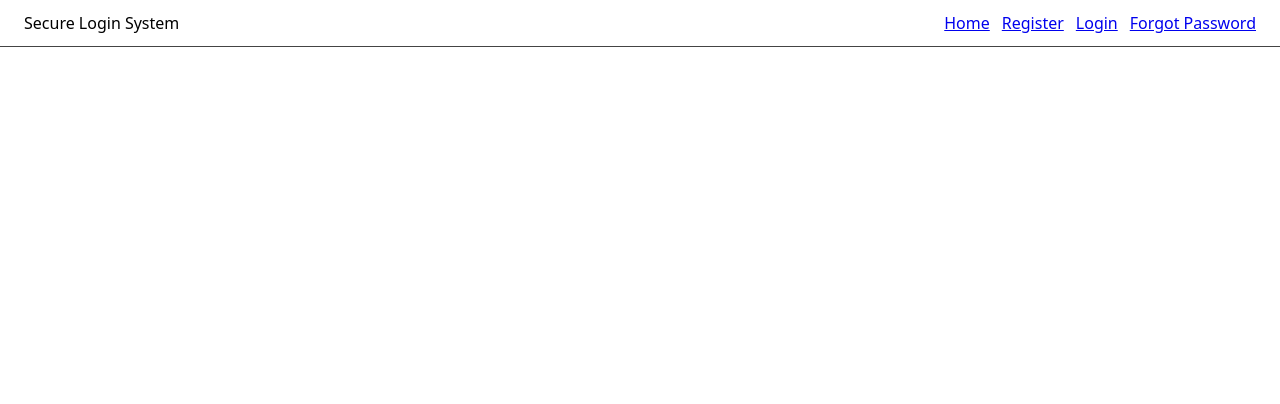
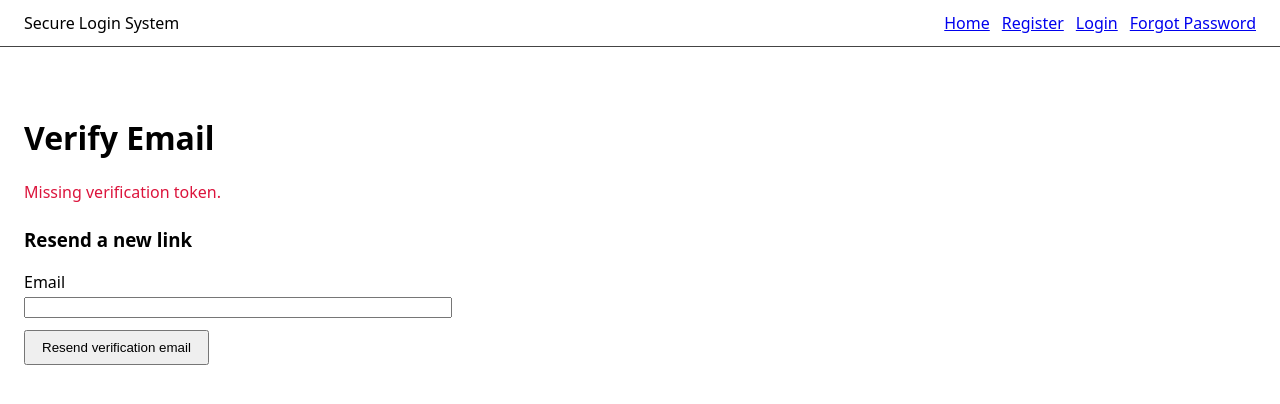
Before and after one commit to Drew-Bae/secure-login-system, a React (Create React App) app in the folder frontend/: page /verify-email in a window 1280 px wide. Shown: the top 404 px of the page. Built offline with nearby package versions, Linux system fonts and the light colour scheme; no server answers.

Commit message:
feat(ui): add email verification pages and resend handling

```diff
--- a/frontend/src/App.js
+++ b/frontend/src/App.js
@@ -17,6 +17,7 @@ import AdminUsers from "./pages/AdminUsers";
 import AdminUserDetail from "./pages/AdminUserDetail";
 import AdminAuditLog from "./pages/AdminAuditLog";
 import AdminBlockedIps from "./pages/AdminBlockedIps";
+import VerifyEmail from "./pages/VerifyEmail";
 
 export default function App() {
   return (
@@ -32,6 +33,7 @@ export default function App() {
           <Route path="/reset-password" element={<ResetPassword />} />
           <Route path="/mfa-verify" element={<MfaVerify />} />
           <Route path="/step-up/verify" element={<StepUpVerify />} />
+          <Route path="/verify-email" element={<VerifyEmail />} />
 
           {/* Authenticated routes */}
           <Route
--- a/frontend/src/App.jsx
+++ b/frontend/src/App.jsx
@@ -17,6 +17,7 @@ import AdminUsers from "./pages/AdminUsers";
 import AdminUserDetail from "./pages/AdminUserDetail";
 import AdminAuditLog from "./pages/AdminAuditLog";
 import AdminBlockedIps from "./pages/AdminBlockedIps";
+import VerifyEmail from "./pages/VerifyEmail";
 
 export default function App() {
   return (
@@ -32,6 +33,7 @@ export default function App() {
           <Route path="/reset-password" element={<ResetPassword />} />
           <Route path="/mfa-verify" element={<MfaVerify />} />
           <Route path="/step-up/verify" element={<StepUpVerify />} />
+          <Route path="/verify-email" element={<VerifyEmail />} />
 
           {/* Authenticated routes */}
           <Route
--- a/frontend/src/api/auth.js
+++ b/frontend/src/api/auth.js
@@ -221,3 +221,11 @@ export function fetchBlockedIps(params = {}) {
 export function adminUnblockIp(blockId) {
   return api.delete(`/admin/blocked-ips/${blockId}`);
 }
+
+export function resendEmailVerification(email) {
+  return api.post("/auth/resend-verification", { email });
+}
+
+export function verifyEmail(token) {
+  return api.get("/auth/verify-email", { params: { token } });
+}
--- a/frontend/src/pages/Login.jsx
+++ b/frontend/src/pages/Login.jsx
@@ -1,8 +1,7 @@
-import { useState } from "react";
+import { useState, useEffect } from "react";
 import { useNavigate, useLocation } from "react-router-dom";
 import { useAuth } from "../context/AuthContext";
-import { sendStepUpEmail } from "../api/auth";
-
+import { sendStepUpEmail, resendEmailVerification } from "../api/auth";
 
 export default function Login() {
   const navigate = useNavigate();
@@ -16,11 +15,46 @@ export default function Login() {
   const [loading, setLoading] = useState(false);
   const [showEnableMfaLink, setShowEnableMfaLink] = useState(false);
 
+  // Email verification UI
+  const [verifyRequired, setVerifyRequired] = useState(false);
+  const [verifyMsg, setVerifyMsg] = useState("");
+  const [resendLoading, setResendLoading] = useState(false);
+  const [resendMsg, setResendMsg] = useState("");
+
+  // If the user edits the email, clear verification/resend messages
+  useEffect(() => {
+    setVerifyRequired(false);
+    setVerifyMsg("");
+    setResendMsg("");
+  }, [email]);
+
+  async function handleResendVerification() {
+    if (!email) return;
+
+    setResendLoading(true);
+    setResendMsg("");
+
+    try {
+      const res = await resendEmailVerification(email);
+      setResendMsg(res.data?.message || "Verification email sent.");
+    } catch (err) {
+      setResendMsg(err.response?.data?.message || "Could not resend verification email.");
+    } finally {
+      setResendLoading(false);
+    }
+  }
+
   async function handleLogin(e) {
     e.preventDefault();
+
     setLoading(true);
     setStatus(null);
     setShowEnableMfaLink(false);
+
+    // Clear any previous verify-required UI for a fresh attempt
+    setVerifyRequired(false);
+    setVerifyMsg("");
+    setResendMsg("");
 
     try {
       const res = await login({ email, password });
@@ -73,6 +107,14 @@ export default function Login() {
       const code = err.response?.status;
       const data = err.response?.data;
 
+      // ✅ Email verification required
+      if (code === 403 && data?.actionRequired === "VERIFY_EMAIL") {
+        setVerifyRequired(true);
+        setVerifyMsg(data?.message || "Please verify your email to continue.");
+        setStatus({ type: "error", message: data?.message || "Please verify your email to continue." });
+        return;
+      }
+
       // Risk-based block when MFA is not enabled
       if (code === 403 && data?.actionRequired === "ENABLE_MFA") {
         setStatus({ type: "error", message: `${data.message} (Risk: ${data.riskScore})` });
@@ -80,7 +122,7 @@ export default function Login() {
         return;
       }
 
-      const message = err.response?.data?.message || "Login failed. Check your credentials.";
+      const message = data?.message || "Login failed. Check your credentials.";
       setStatus({ type: "error", message });
     } finally {
       setLoading(false);
@@ -136,6 +178,24 @@ export default function Login() {
           )}
         </>
       )}
+
+      {/* ✅ VERIFY EMAIL PANEL */}
+      {verifyRequired && (
+        <div style={{ marginTop: 16, maxWidth: 420 }}>
+          <p style={{ color: "crimson" }}>{verifyMsg}</p>
+
+          <button
+            type="button"
+            onClick={handleResendVerification}
+            disabled={resendLoading || !email}
+            style={{ marginTop: 8, padding: "8px 12px" }}
+          >
+            {resendLoading ? "Sending..." : "Resend verification email"}
+          </button>
+
+          {resendMsg && <p style={{ marginTop: 8 }}>{resendMsg}</p>}
+        </div>
+      )}
     </div>
   );
 }
--- a/frontend/src/pages/Register.jsx
+++ b/frontend/src/pages/Register.jsx
@@ -1,11 +1,16 @@
 import { useState } from "react";
-import { registerUser } from "../api/auth";
+import { registerUser, resendEmailVerification } from "../api/auth";
 
 export default function Register() {
   const [email, setEmail] = useState("");
   const [password, setPassword] = useState("");
   const [status, setStatus] = useState(null);
   const [loading, setLoading] = useState(false);
+  const [showVerifyPrompt, setShowVerifyPrompt] = useState(false);
+  const [verifyMsg, setVerifyMsg] = useState("");
+  const [resendLoading, setResendLoading] = useState(false);
+  const [resendMsg, setResendMsg] = useState("");
+
 
   async function handleSubmit(e) {
     e.preventDefault();
@@ -15,14 +20,35 @@ export default function Register() {
     try {
       const res = await registerUser({ email, password });
       setStatus({ type: "success", message: res.data.message || "Registered" });
-      setEmail("");
       setPassword("");
+      setShowVerifyPrompt(true);
+      setVerifyMsg("Account created. Please verify your email before logging in.");
+      setResendMsg("");
     } catch (err) {
-      const message =
-        err.response?.data?.message || "Registration failed. Try again.";
+      setShowVerifyPrompt(false);
+      setVerifyMsg("");
+      setResendMsg("");
+
+      const message = err.response?.data?.message || "Registration failed. Try again.";
       setStatus({ type: "error", message });
     } finally {
       setLoading(false);
+    }
+  }
+
+  async function handleResendVerification() {
+    if (!email) return;
+
+    setResendLoading(true);
+    setResendMsg("");
+
+    try {
+      const res = await resendEmailVerification(email);
+      setResendMsg(res.data?.message || "Verification email sent.");
+    } catch (err) {
+      setResendMsg(err.response?.data?.message || "Could not resend verification email.");
+    } finally {
+      setResendLoading(false);
     }
   }
 
@@ -35,7 +61,12 @@ export default function Register() {
           <input
             type="email"
             value={email}
-            onChange={(e) => setEmail(e.target.value)}
+            onChange={(e) => {
+              setEmail(e.target.value);
+              setShowVerifyPrompt(false);
+              setVerifyMsg("");
+              setResendMsg("");
+            }}
             required
             style={{ display: "block", width: "100%", marginTop: 4 }}
           />
@@ -62,6 +93,23 @@ export default function Register() {
         </button>
       </form>
 
+      {showVerifyPrompt && (
+        <div style={{ marginTop: 16 }}>
+          <p>{verifyMsg}</p>
+
+          <button
+            type="button"
+            onClick={handleResendVerification}
+            disabled={resendLoading || !email}
+            style={{ padding: "8px 12px" }}
+          >
+            {resendLoading ? "Sending..." : "Resend verification email"}
+          </button>
+
+          {resendMsg && <p style={{ marginTop: 8 }}>{resendMsg}</p>}
+        </div>
+      )}
+
       {status && (
         <p
           style={{
--- /dev/null
+++ b/frontend/src/pages/VerifyEmail.jsx
@@ -0,0 +1,114 @@
+import { useEffect, useState } from "react";
+import { Link, useSearchParams } from "react-router-dom";
+import { verifyEmail, resendEmailVerification } from "../api/auth";
+
+export default function VerifyEmail() {
+  const [params] = useSearchParams();
+  const token = params.get("token") || "";
+
+  const [status, setStatus] = useState({
+    type: "info",
+    message: "Verifying your email...",
+  });
+
+  const [resendEmail, setResendEmail] = useState("");
+  const [resendStatus, setResendStatus] = useState(null);
+  const [resendLoading, setResendLoading] = useState(false);
+
+  useEffect(() => {
+    let cancelled = false;
+
+    (async () => {
+      if (!token) {
+        setStatus({ type: "error", message: "Missing verification token." });
+        return;
+      }
+
+      try {
+        const res = await verifyEmail(token);
+        if (cancelled) return;
+        setStatus({ type: "success", message: res.data?.message || "Email verified." });
+      } catch (err) {
+        if (cancelled) return;
+        const msg =
+          err.response?.data?.message ||
+          "Verification failed. The link may be invalid or expired.";
+        setStatus({ type: "error", message: msg });
+      }
+    })();
+
+    return () => {
+      cancelled = true;
+    };
+  }, [token]);
+
+  async function handleResend(e) {
+    e.preventDefault();
+    setResendLoading(true);
+    setResendStatus(null);
+
+    try {
+      const res = await resendEmailVerification(resendEmail);
+      setResendStatus({ type: "success", message: res.data?.message || "Sent." });
+      setResendEmail("");
+    } catch (err) {
+      const msg = err.response?.data?.message || "Could not resend verification link.";
+      setResendStatus({ type: "error", message: msg });
+    } finally {
+      setResendLoading(false);
+    }
+  }
+
+  return (
+    <div style={{ padding: 24, fontFamily: "system-ui" }}>
+      <h1>Verify Email</h1>
+
+      <p
+        style={{
+          color:
+            status.type === "error" ? "crimson" : status.type === "success" ? "green" : "#333",
+        }}
+      >
+        {status.message}
+      </p>
+
+      {status.type === "success" && (
+        <p style={{ marginTop: 16 }}>
+          <Link to="/login">Go to Login</Link>
+        </p>
+      )}
+
+      {status.type === "error" && (
+        <div style={{ marginTop: 24, maxWidth: 420 }}>
+          <h3>Resend a new link</h3>
+          <form onSubmit={handleResend}>
+            <label style={{ display: "block", marginTop: 12 }}>
+              Email
+              <input
+                type="email"
+                value={resendEmail}
+                onChange={(e) => setResendEmail(e.target.value)}
+                required
+                style={{ display: "block", width: "100%", marginTop: 4 }}
+              />
+            </label>
+
+            <button
+              type="submit"
+              disabled={resendLoading}
+              style={{ marginTop: 12, padding: "8px 16px" }}
+            >
+              {resendLoading ? "Sending..." : "Resend verification email"}
+            </button>
+          </form>
+
+          {resendStatus && (
+            <p style={{ marginTop: 12, color: resendStatus.type === "error" ? "crimson" : "green" }}>
+              {resendStatus.message}
+            </p>
+          )}
+        </div>
+      )}
+    </div>
+  );
+}
```
